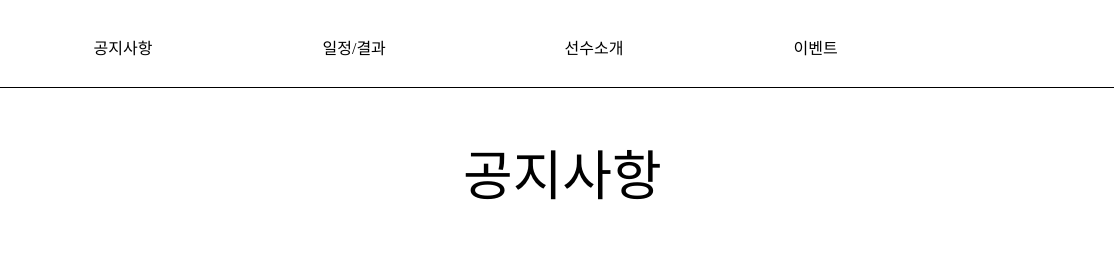
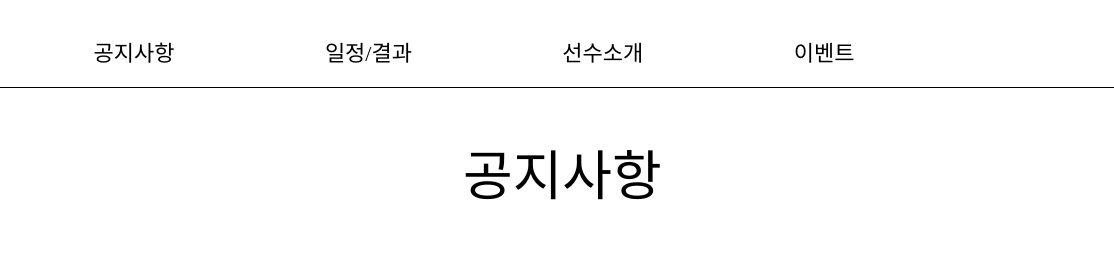
Before and after one commit to DSHS-ACT/DscupWeb, a plain HTML site: page announcement/index.html in a window 1280 px wide. Shown: the top 278 px of the page, 166-1280 px from the left. Drawn offline with Linux system fonts and the light colour scheme; files whose address does not match are found by name.

Commit message:
공지 수정

```diff
--- a/announcement/index.css
+++ b/announcement/index.css
@@ -14,25 +14,10 @@
     height: 76px;
     object-fit: cover;
 }
-.div {
-    position: absolute;
-    top: 0px;
-    left: 0px;
-}
-.div1 {
-    position: absolute;
-    top: 0px;
-    left: 229px;
-}
-.div2 {
-    position: absolute;
-    top: 0px;
-    left: 471px;
-}
-.div3 {
-    position: absolute;
-    top: 0px;
-    left: 700px;
+.menu-item {
+    color: black;
+    font-size: 22px;
+    font-weight: 400;
 }
 .group4 {
     width: 100%;
--- a/announcement/index.html
+++ b/announcement/index.html
@@ -17,11 +17,12 @@
     		</div>
     		<img class="logo-2-icon" alt="" src="C:\Users\kdgsm\OneDrive\문서\GitHub\DscupWeb\public/images/logo-2.png">
 
+
     		<div class="group4">
-      			<div class="div">공지사항</div>
-      			<div class="div1">일정/결과</div>
-      			<div class="div2">선수소개</div>
-      			<div class="div3">이벤트</div>
+      			<div class="menu-item">공지사항</div>
+      			<div class="menu-item">일정/결과</div>
+      			<div class="menu-item">선수소개</div>
+      			<div class="menu-item">이벤트</div>
     		</div>
     		<div class="div4">공지사항</div>
     		<div class="mainpage-item">
```
